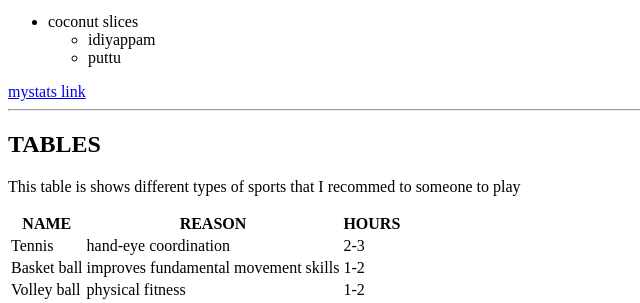
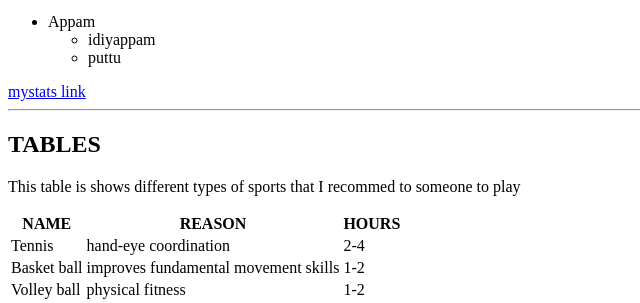
Before and after one commit to 44-563-WebApps-F23/44563-webapps-f23-assignment3-amulyaboggavarapu7, a plain HTML site: page index.html in a window 1280 px wide. Shown: the part 347-650 px from the top of the page, 0-640 px from the left. Drawn offline with Linux system fonts and the light colour scheme.

Commit message:
Update index.html

```diff
--- a/index.html
+++ b/index.html
@@ -21,7 +21,7 @@
     </ol>
     </ol>
     <ul>
-        <li>coconut slices</li>
+        <li>Appam</li>
         <ul>
         <li>idiyappam</li>
         <li>puttu</li>
@@ -40,7 +40,7 @@
         <tr>
             <td>Tennis</td>
             <td>hand-eye coordination</td>
-            <td>2-3</td>
+            <td>2-4</td>
         </tr>
         <tr>
             <td>Basket ball</td>
```
